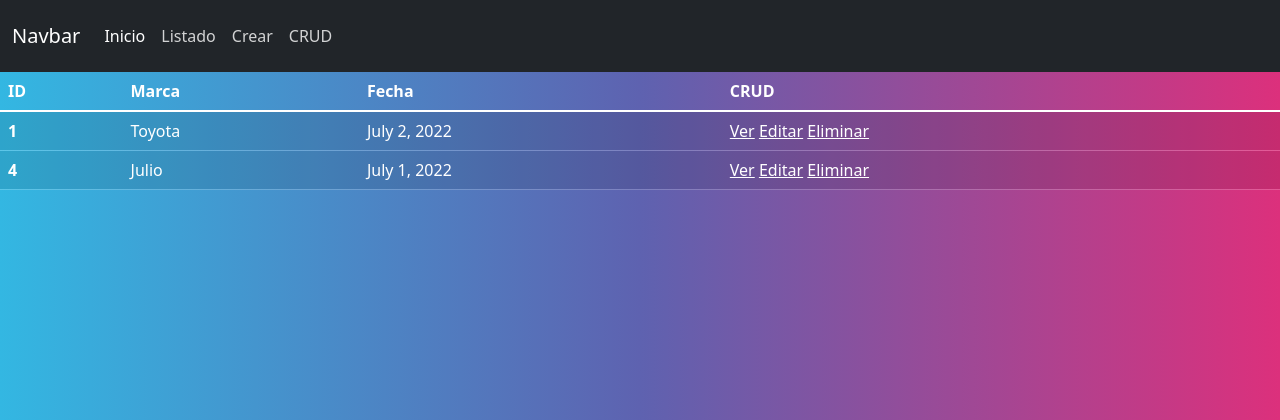
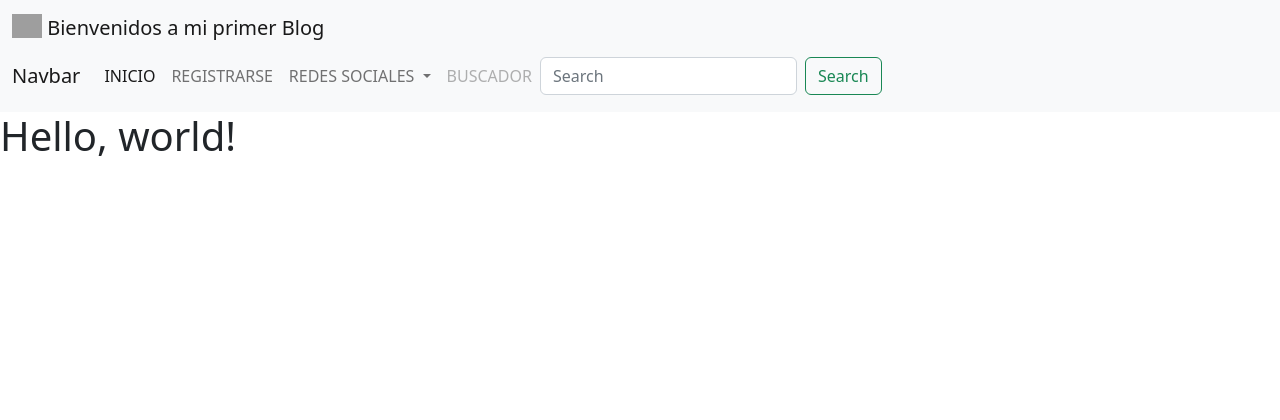
Before and after one commit to Fedearganaraz/TP-FINAL-CODERHOUSE, a Django app: page /CRUD/ in a window 1280 px wide. Shown: the top 420 px of the page. Run offline with Django 4.2, Linux system fonts and the light colour scheme; data comes from the database, SQL or seed files in the repository; some libraries are stand-ins or nearby versions; grey boxes are pictures that could not be loaded.

Commit message:
primeras modificaciones

```diff
--- a/vehiculos/Templates/CRUD.html
+++ b/vehiculos/Templates/CRUD.html
@@ -1,4 +1,4 @@
-{% extends "base.html" %}
+{% extends "base2.html" %}
 {% load static %}
 
 {% block cuerpo %}
--- a/vehiculos/Templates/base.html
+++ b/vehiculos/Templates/base.html
@@ -19,7 +19,7 @@
             </a>
           </li>
           <li class="nav-item">
-            <a class="nav-link" href="{% url 'mostrar' %}">Listado</a>
+            <a class="nav-link" href="{% url 'mostrar' %}">Listado </a>
           </li>
           <li class="nav-item">
             <a class="nav-link" href="{% url 'crear' %}">Crear</a>
--- /dev/null
+++ b/vehiculos/Templates/base2.html
@@ -0,0 +1,74 @@
+{% load static %}
+<!DOCTYPE html>
+<html lang="en">
+<head>
+    <meta charset="UTF-8">
+    <meta http-equiv="X-UA-Compatible" content="IE=edge">
+    <meta name="viewport" content="width=device-width, initial-scale=1.0">
+    <title>Biblioteca bootstrap</title>
+    <link href="https://cdn.jsdelivr.net/npm/bootstrap@5.2.0/dist/css/bootstrap.min.css" rel="stylesheet"
+    integrity="sha384-gH2yIJqKdNHPEq0n4Mqa/HGKIhSkIHeL5AyhkYV8i59U5AR6csBvApHHNl/vI1Bx" crossorigin="anonymous">
+</head>
+<body>
+    <header>
+        <nav class="navbar bg-light">
+            <div class="container-fluid">
+              <a class="navbar-brand" href="#">
+                <img src="https://cdn-4.nikon-cdn.com/e/Q5NM96RZZo-YRYNeYvAi9beHK4x3L-8kHbA0MlEAVn2W1yKXB-B_2zEtiAgzBX5TShX8lUMVnxSs0ATXqRnkGA==/Views/25492_D3200_front.png" alt="" width="30" height="24" class="d-inline-block align-text-top">
+                Bienvenidos a mi primer Blog
+              </a>
+            </div>
+            <nav class="navbar navbar-expand-lg bg-light">
+                <div class="container-fluid">
+                  <a class="navbar-brand" href="#">Navbar</a>
+                  <button class="navbar-toggler" type="button" data-bs-toggle="collapse" data-bs-target="#navbarSupportedContent" aria-controls="navbarSupportedContent" aria-expanded="false" aria-label="Toggle navigation">
+                    <span class="navbar-toggler-icon"></span>
+                  </button>
+                  <div class="collapse navbar-collapse" id="navbarSupportedContent">
+                    <ul class="navbar-nav me-auto mb-2 mb-lg-0">
+                      <li class="nav-item">
+                        <a class="nav-link active" aria-current="page" href="#">INICIO</a>
+                      </li>
+                      <li class="nav-item">
+                        <a class="nav-link" href="#">REGISTRARSE</a>
+                      </li>
+                      <li class="nav-item dropdown">
+                        <a class="nav-link dropdown-toggle" href="#" role="button" data-bs-toggle="dropdown" aria-expanded="false">
+                          REDES SOCIALES
+                        </a>
+                        <ul class="dropdown-menu">
+                          <li><a class="dropdown-item" href="#">Instagram</a></li>
+                          <li><a class="dropdown-item" href="#">Facebook</a></li>
+
+                        </ul>
+                      </li>
+                      <li class="nav-item">
+                        <a class="nav-link disabled">BUSCADOR</a>
+                      </li>
+                    </ul>
+                    <form class="d-flex" role="search">
+                      <input class="form-control me-2" type="search" placeholder="Search" aria-label="Search">
+                      <button class="btn btn-outline-success" type="submit">Search</button>
+                    </form>
+                  </div>
+                </div>
+              </nav>
+    </header>
+    <main>
+
+
+    </main>
+
+    <footer>
+
+
+    </footer>
+
+
+    <h1>Hello, world!</h1>
+    <script src="https://cdn.jsdelivr.net/npm/bootstrap@5.2.0/dist/js/bootstrap.bundle.min.js"
+    integrity="sha384-A3rJD856KowSb7dwlZdYEkO39Gagi7vIsF0jrRAoQmDKKtQBHUuLZ9AsSv4jD4Xa" crossorigin="anonymous"></script>
+
+
+</body>
+</html>
--- a/vehiculos/Templates/crear.html
+++ b/vehiculos/Templates/crear.html
@@ -1,4 +1,4 @@
-{% extends "base.html" %}
+{% extends "base2.html" %}
 {% load static %}
 
 <!DOCTYPE html>
--- a/vehiculos/Templates/detail.html
+++ b/vehiculos/Templates/detail.html
@@ -1,4 +1,4 @@
-{% extends "base.html" %}
+{% extends "base2.html" %}
 {% load static %}
 
 {% block cuerpo %}
--- a/vehiculos/Templates/editar.html
+++ b/vehiculos/Templates/editar.html
@@ -1,4 +1,4 @@
-{% extends "base.html" %}
+{% extends "base2.html" %}
 {% load static %}
 
 {% block cuerpo %}
--- a/vehiculos/Templates/inicio.html
+++ b/vehiculos/Templates/inicio.html
@@ -5,4 +5,5 @@
 
 <p style="text-align: center;">Bienvenidos a mi página</p>
 
+
 {% endblock %}
--- a/vehiculos/Templates/mostrar.html
+++ b/vehiculos/Templates/mostrar.html
@@ -1,4 +1,4 @@
-{% extends "base.html" %}
+{% extends "base2.html" %}
 {% load static %}
 
 <!DOCTYPE html>
--- a/vehiculos/urls.py
+++ b/vehiculos/urls.py
@@ -12,5 +12,6 @@ urlpatterns = [
     path('editar_<int:id2>/', views.actualizar, name="actualizar"),
     path('borrar_<int:id2>', views.borrar, name="borrar"),
     path('CRUD/', views.CRUD, name="CRUD"),
-    path('buscador/', views.buscar)
+    path('buscador/', views.buscar),
+
 ]
```
Also changed, not shown: db.sqlite3.
